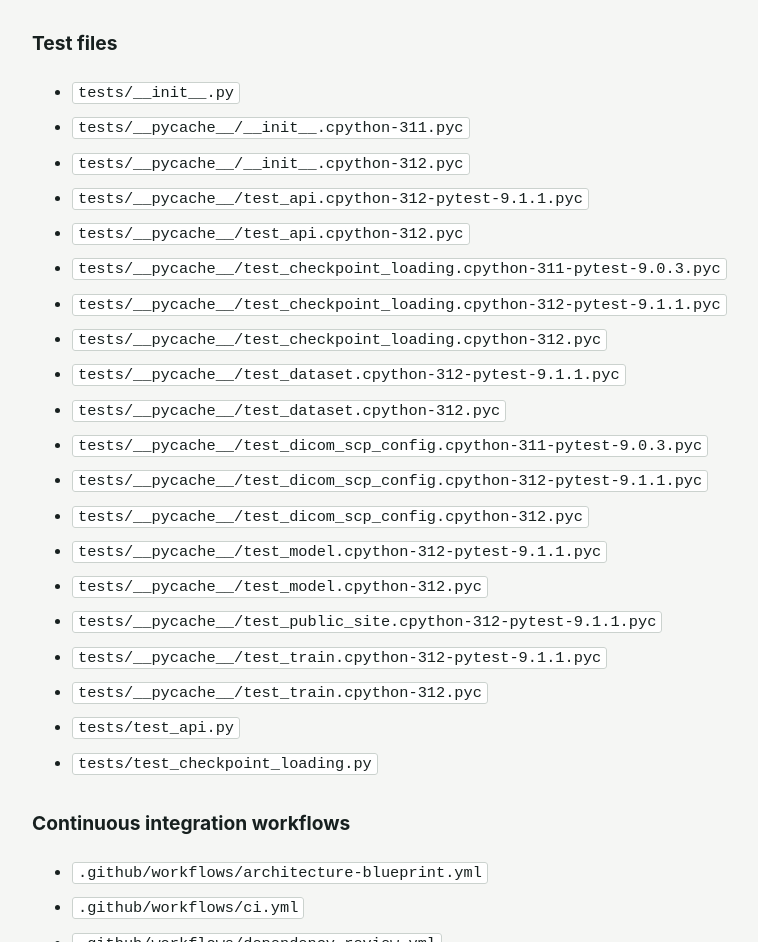
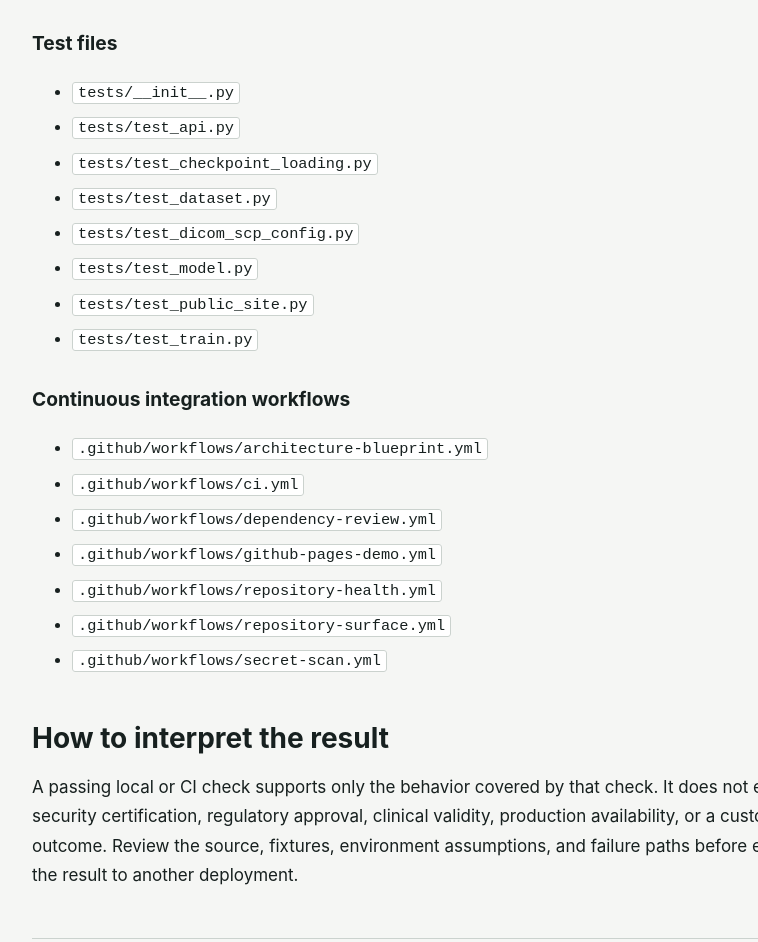
Before and after one commit to KIM3310/retina-scan-ai, a website: page site/verification.html in a window 1280 px wide. Shown: the part 2588-3530 px from the top of the page, without its empty margins (148-906 px from the left). Drawn offline with Linux system fonts and the light colour scheme.

Commit message:
ci: harden automation and refresh verification evidence (#9)
## Summary
- replace mutable same-release checksum retrieval with the independently
verified Gitleaks 8.30.1 archive SHA-256
- stagger this repository's weekly secret scan and each Dependabot
ecosystem into account-wide unique slots
- refresh the generated verification evidence from the sorted
Git-tracked source inventory

## Why
This removes a release-asset substitution gap, prevents 36 repositories
and 108 Dependabot update jobs from starting together, and reduces
transient runner/API failures without weakening any test or security
gate.

## Validation
- actionlint 1.7.12
- Dependabot YAML parsed; all 108 account schedules are unique and
remain weekly in `Asia/Seoul`
- hard-coded release digest independently matched the downloaded
artifact
- Gitleaks 8.30.1 local scan: no findings
- repository-surface validator (where present)
- `git diff --check`
- account publication generator and all central commercial validators;
generator drift is zero

Co-authored-by: Doeon Kim <215626042+KIM3310@users.noreply.github.com>

```diff
--- a/site/verification.html
+++ b/site/verification.html
@@ -91,7 +91,7 @@
       <h3>Verification commands</h3>
       <ul><li><code>npm run verify</code></li><li><code>npm run test</code></li><li><code>npm run lint</code></li><li><code>make verify</code></li><li><code>make test</code></li><li><code>make lint</code></li></ul>
       <h3>Test files</h3>
-      <ul><li><code>tests/__init__.py</code></li><li><code>tests/__pycache__/__init__.cpython-311.pyc</code></li><li><code>tests/__pycache__/__init__.cpython-312.pyc</code></li><li><code>tests/__pycache__/test_api.cpython-312-pytest-9.1.1.pyc</code></li><li><code>tests/__pycache__/test_api.cpython-312.pyc</code></li><li><code>tests/__pycache__/test_checkpoint_loading.cpython-311-pytest-9.0.3.pyc</code></li><li><code>tests/__pycache__/test_checkpoint_loading.cpython-312-pytest-9.1.1.pyc</code></li><li><code>tests/__pycache__/test_checkpoint_loading.cpython-312.pyc</code></li><li><code>tests/__pycache__/test_dataset.cpython-312-pytest-9.1.1.pyc</code></li><li><code>tests/__pycache__/test_dataset.cpython-312.pyc</code></li><li><code>tests/__pycache__/test_dicom_scp_config.cpython-311-pytest-9.0.3.pyc</code></li><li><code>tests/__pycache__/test_dicom_scp_config.cpython-312-pytest-9.1.1.pyc</code></li><li><code>tests/__pycache__/test_dicom_scp_config.cpython-312.pyc</code></li><li><code>tests/__pycache__/test_model.cpython-312-pytest-9.1.1.pyc</code></li><li><code>tests/__pycache__/test_model.cpython-312.pyc</code></li><li><code>tests/__pycache__/test_public_site.cpython-312-pytest-9.1.1.pyc</code></li><li><code>tests/__pycache__/test_train.cpython-312-pytest-9.1.1.pyc</code></li><li><code>tests/__pycache__/test_train.cpython-312.pyc</code></li><li><code>tests/test_api.py</code></li><li><code>tests/test_checkpoint_loading.py</code></li></ul>
+      <ul><li><code>tests/__init__.py</code></li><li><code>tests/test_api.py</code></li><li><code>tests/test_checkpoint_loading.py</code></li><li><code>tests/test_dataset.py</code></li><li><code>tests/test_dicom_scp_config.py</code></li><li><code>tests/test_model.py</code></li><li><code>tests/test_public_site.py</code></li><li><code>tests/test_train.py</code></li></ul>
       <h3>Continuous integration workflows</h3>
       <ul><li><code>.github/workflows/architecture-blueprint.yml</code></li><li><code>.github/workflows/ci.yml</code></li><li><code>.github/workflows/dependency-review.yml</code></li><li><code>.github/workflows/github-pages-demo.yml</code></li><li><code>.github/workflows/repository-health.yml</code></li><li><code>.github/workflows/repository-surface.yml</code></li><li><code>.github/workflows/secret-scan.yml</code></li></ul>
       <h2>How to interpret the result</h2>
```
Also changed, not shown: .github/dependabot.yml, .github/workflows/secret-scan.yml.
